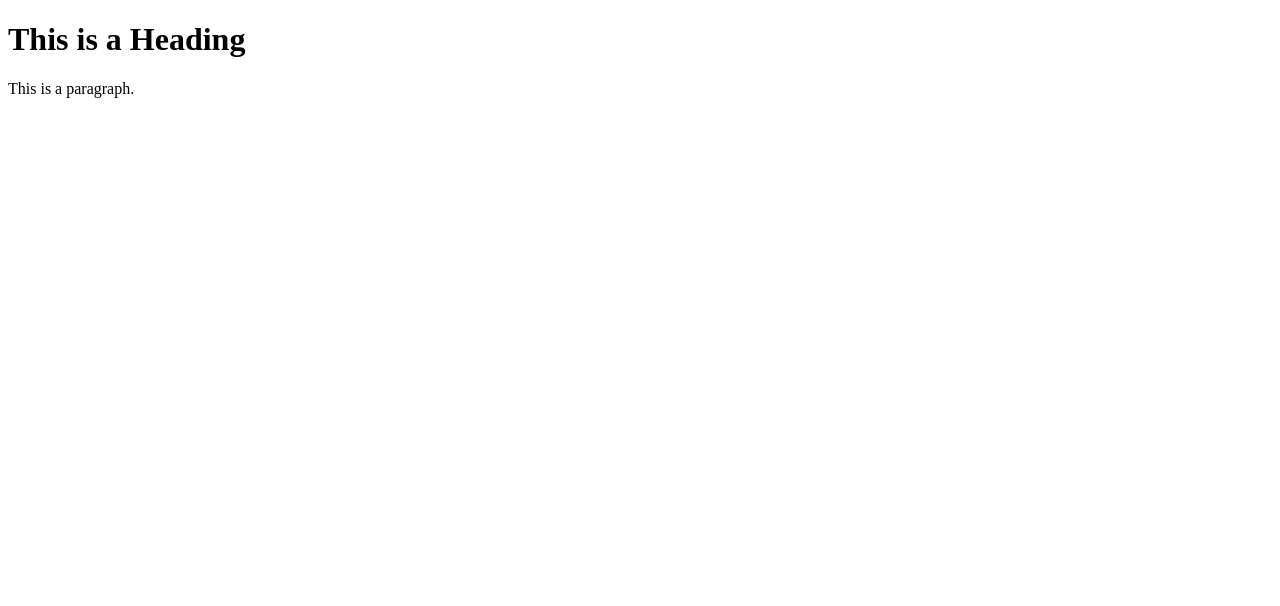
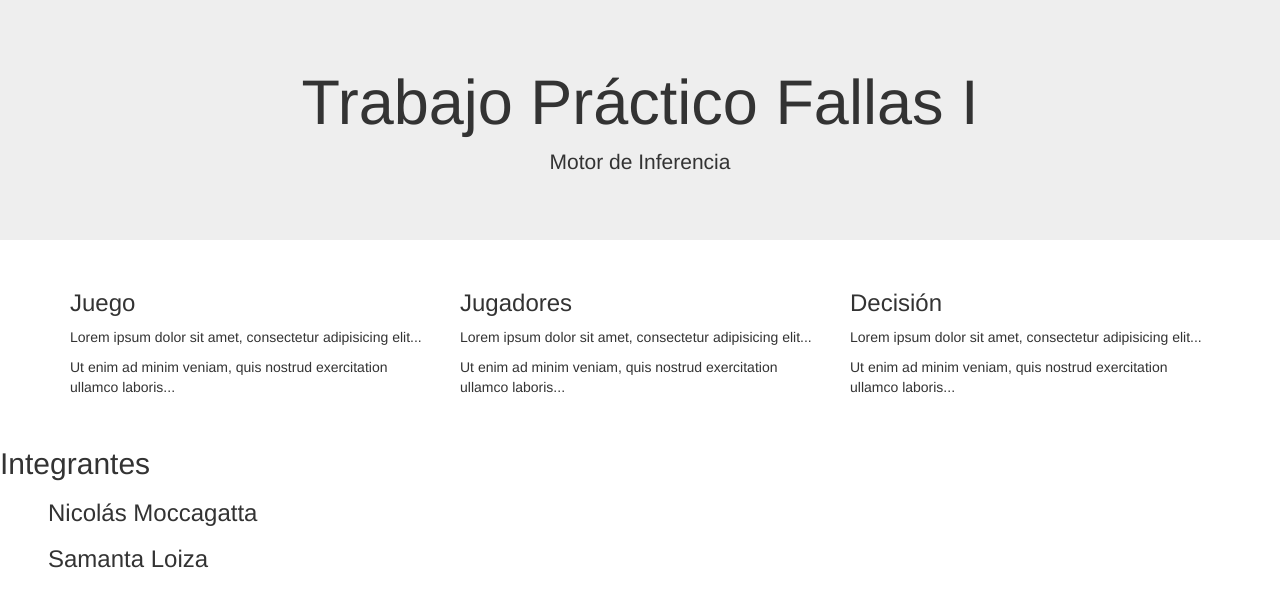
Before and after one commit to nicomoccagatta/fallas1-tp, a website: page index.html in a window 1280 px wide. Drawn offline with nearby package versions, Linux system fonts and the light colour scheme.

Commit message:
Bootstrap in html

```diff
--- a/index.html
+++ b/index.html
@@ -1,12 +1,44 @@
 <!DOCTYPE html>
 <html>
 <head>
-<title>TP Fallas</title>
+	<title>TP Fallas</title>
+	<meta charset="utf-8">
+	<meta name="viewport" content="width=device-width, initial-scale=1">
+	<link rel="stylesheet" href="https://maxcdn.bootstrapcdn.com/bootstrap/3.3.7/css/bootstrap.min.css">
+	<script src="https://ajax.googleapis.com/ajax/libs/jquery/3.2.1/jquery.min.js"></script>
+	<script src="https://maxcdn.bootstrapcdn.com/bootstrap/3.3.7/js/bootstrap.min.js"></script>
 </head>
-<body>
 
-<h1>This is a Heading</h1>
-<p>This is a paragraph.</p>
+
+<div class="jumbotron text-center">
+  <h1>Trabajo Práctico Fallas I</h1>
+  <p>Motor de Inferencia</p>
+</div>
+
+<div class="container">
+  <div class="row">
+    <div class="col-sm-4">
+      <h3>Juego</h3>
+      <p>Lorem ipsum dolor sit amet, consectetur adipisicing elit...</p>
+      <p>Ut enim ad minim veniam, quis nostrud exercitation ullamco laboris...</p>
+    </div>
+    <div class="col-sm-4">
+      <h3>Jugadores</h3>
+      <p>Lorem ipsum dolor sit amet, consectetur adipisicing elit...</p>
+      <p>Ut enim ad minim veniam, quis nostrud exercitation ullamco laboris...</p>
+    </div>
+    <div class="col-sm-4">
+      <h3>Decisión</h3>
+      <p>Lorem ipsum dolor sit amet, consectetur adipisicing elit...</p>
+      <p>Ut enim ad minim veniam, quis nostrud exercitation ullamco laboris...</p>
+    </div>
+  </div>
+</div>
+
+<p style="height: 20px"></p>
+<h2>Integrantes</h2>
+<h3 style="padding-left:2em">Nicolás Moccagatta</h3>
+<h3 style="padding-left:2em">Samanta Loiza</h3>
 
 </body>
 </html>
```
